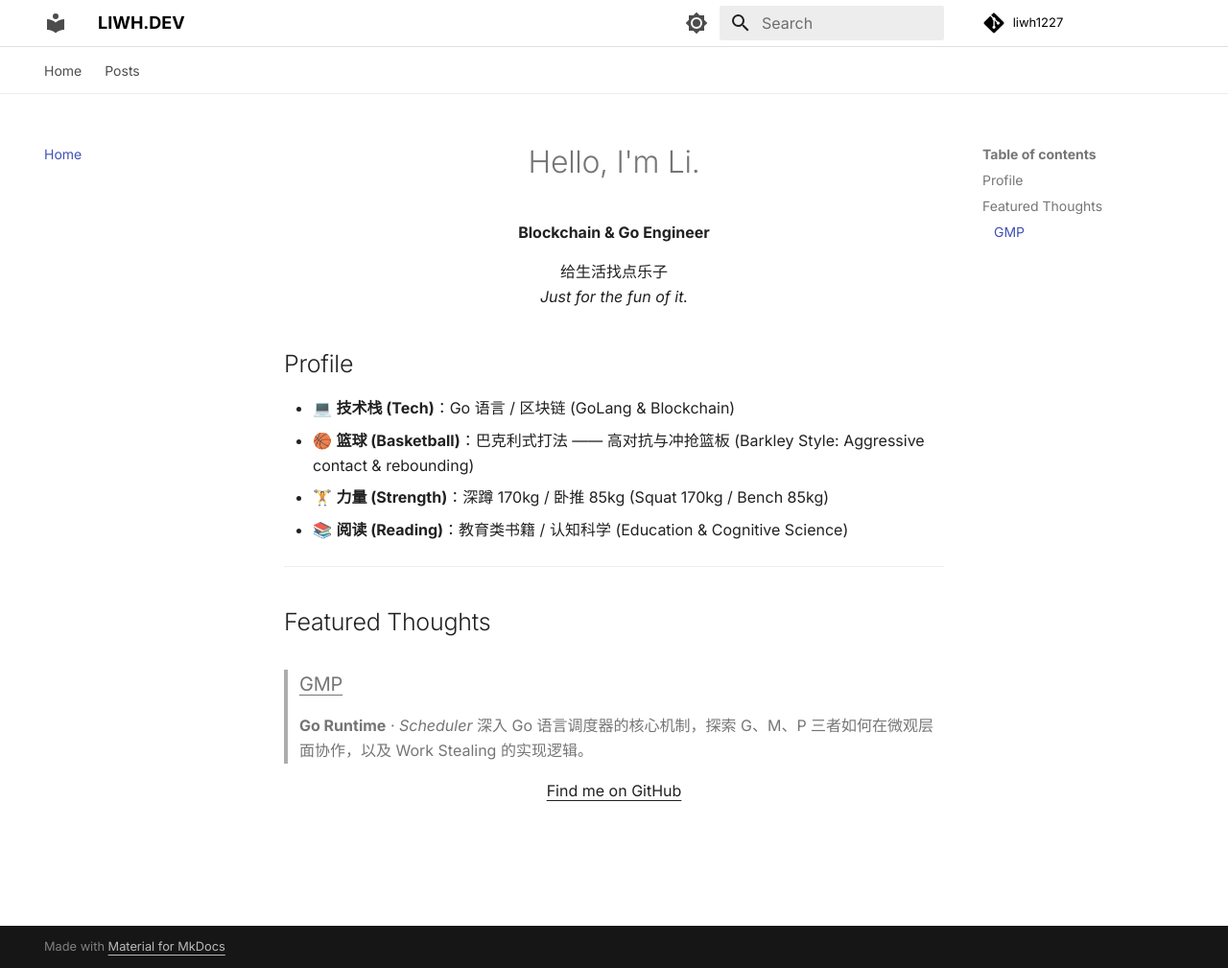
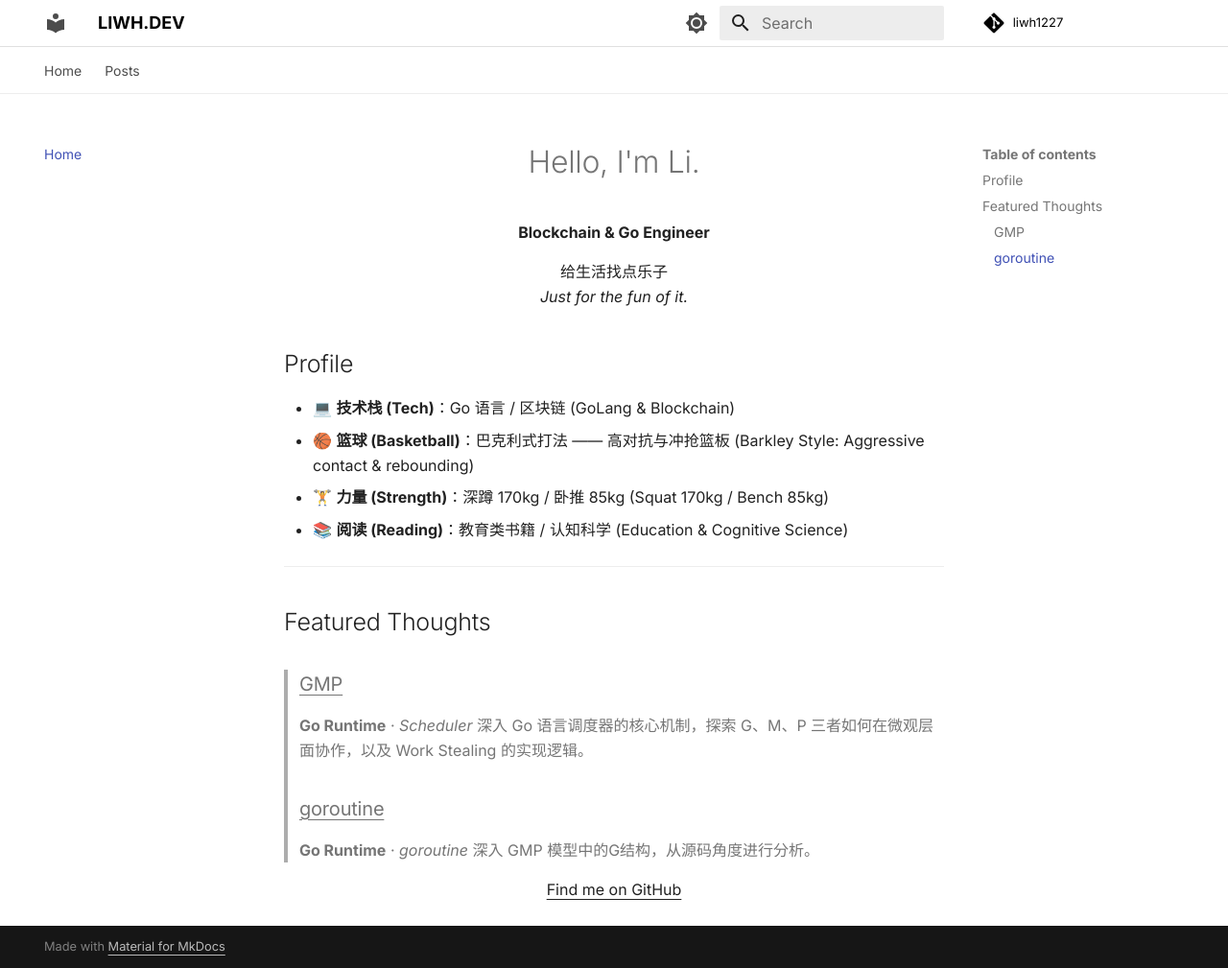
Before and after one commit to liwh1227/liwh1227.github.io, an MkDocs documentation site: the page built from docs/index.md, in a window 1280 px wide and 1009 px high. Shown: the whole window at 96% size. Built offline with MkDocs 1.6.1 and Material for MkDocs 9.7.7, drawn with Linux system fonts in a browser that asks for light colours; comment, search, counter and statistics services are not loaded.

Commit message:
docs: add goroutine index

```diff
--- a/docs/index.md
+++ b/docs/index.md
@@ -25,6 +25,11 @@
 > **Go Runtime** · *Scheduler*
 > 深入 Go 语言调度器的核心机制，探索 G、M、P 三者如何在微观层面协作，以及 Work Stealing 的实现逻辑。
 
+> ### [goroutine](posts/go/goroutine.md)
+>
+> **Go Runtime** · *goroutine*
+> 深入 GMP 模型中的G结构，从源码角度进行分析。
+
 <div align="center" markdown="1">
 
 [Find me on GitHub](https://github.com/liwh1227)
```
